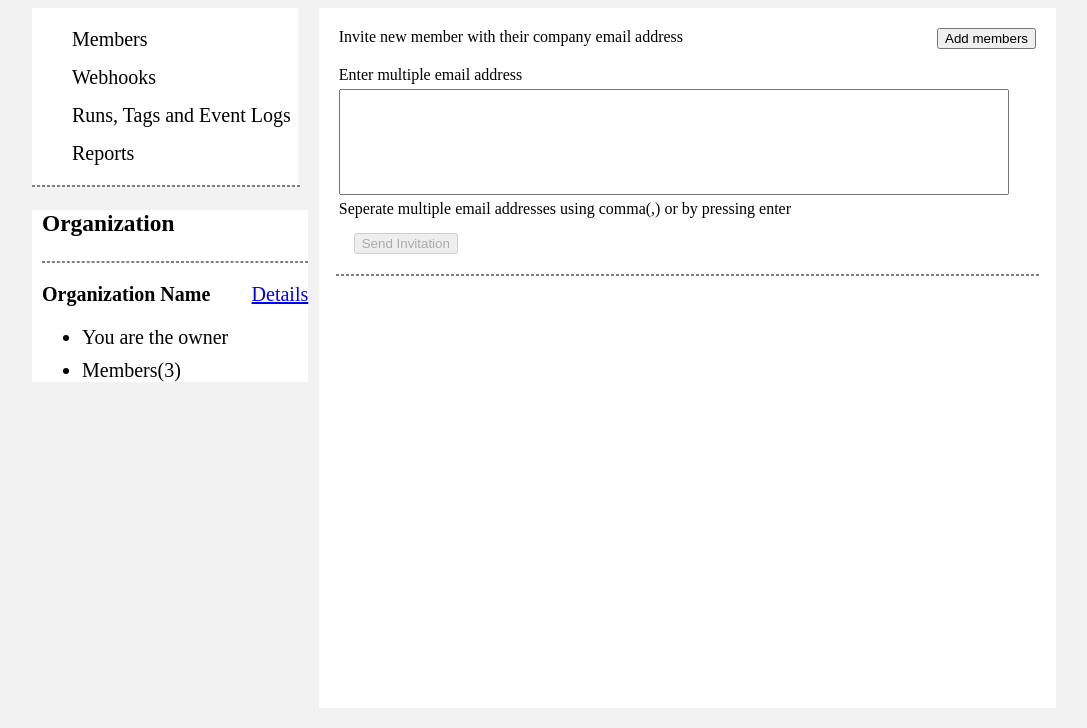
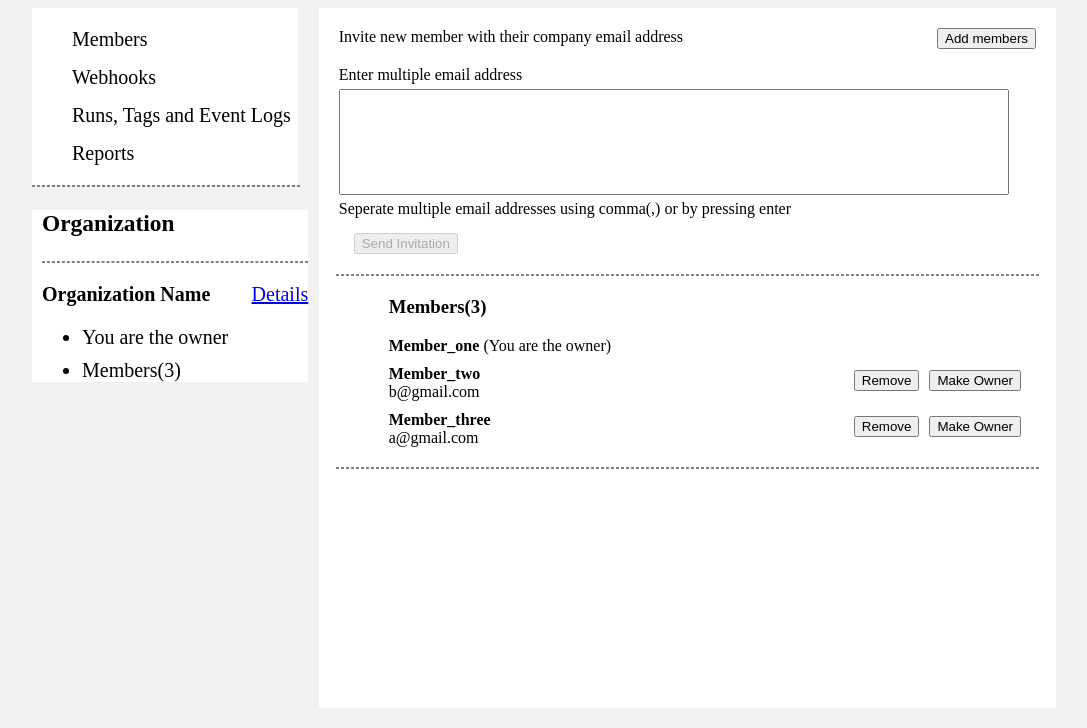
Before and after one commit to bhartijain/CSS-Assignment, a plain HTML site: page assignment3/index.html in a window 1280 px wide. Shown: the part 72-800 px from the top of the page, without its empty margins (96-1183 px from the left). Drawn offline with Linux system fonts and the light colour scheme.

Commit message:
Add member section

```diff
--- a/assignment3/css/detail.css
+++ b/assignment3/css/detail.css
@@ -29,3 +29,23 @@ input[type="textbox"] {
     width: 95%;
     color:grey;
 }
+
+.member-section {
+	margin:20px;
+}
+.member-list {
+	list-style-type: none;
+}
+.member-list li {
+	margin:10px;
+}
+.member-list li button {
+	float:right;
+	margin:5px;
+}
+.member-section-seperator {
+	margin: 0px auto;
+    border-style: dashed;
+    width: 95%;
+    color:grey;
+}
--- a/assignment3/index.html
+++ b/assignment3/index.html
@@ -39,7 +39,29 @@
 					</div>
 				</div>
 				<hr class="email-section-seperator">
-
+				<div class="member-section">
+					<ul class="member-list">
+						<li>
+							<h3>Members(3)</h3>
+						</li>
+						<li>
+							<strong>Member_one</strong><span> (You are the owner)</span>
+						</li>
+						<li>
+							<strong>Member_two</strong>
+							<button>Make Owner</button>
+							<button>Remove</button>
+							<br><span>b@gmail.com</span>
+						<li>
+						<li>
+							<strong>Member_three</strong>
+							<button>Make Owner</button>
+							<button>Remove</button>
+							<br><span>a@gmail.com</span>
+						<li>
+					</ul>
+				</div>
+				<hr class="member-section-seperator">
 			</div>
 		</div>
 		<hr class="sidebar-seperator">
```
